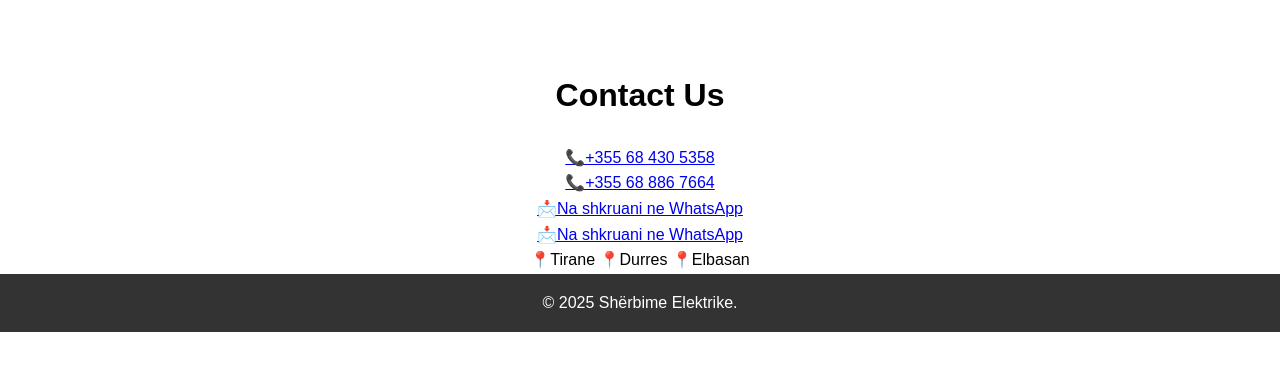
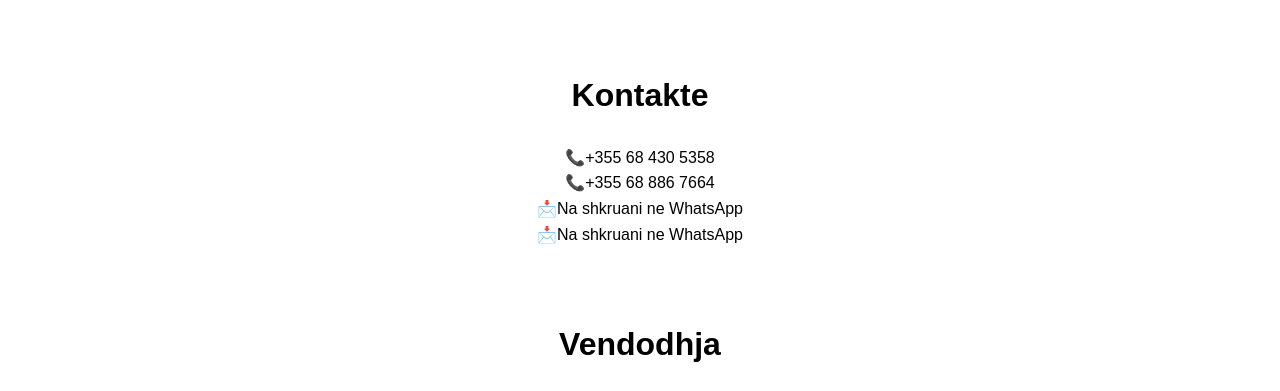
Before and after one commit to fatlindmuhadri/Sherbime-Elektrike-., a plain HTML site: page index.html in a window 1280 px wide. Shown: the part 2917-3308 px from the top of the page. Before the commit the page ends 3249 px from the top, so only its background shows below. Drawn offline with Linux system fonts and the light colour scheme; files whose address does not match are found by name.

Commit message:
Add files via upload

```diff
--- a/index.html
+++ b/index.html
@@ -3,7 +3,7 @@
 <head>
     <meta charset="UTF-8">
     <meta name="viewport" content="width=device-width, initial-scale=1.0">
-    <title>Electrician Services</title>
+    <title>Sherbime Elektrike</title>
     <link rel="stylesheet" href="style.css">
 </head>
 <body>
@@ -33,7 +33,7 @@
 
     <!-- Services Section -->
     <section id="services" class="services-section">
-        <h2>Our Services</h2>
+        <h2>Shërbime</h2>
         <p>Me mbi 5 vjet përvojë, ne jemi të përkushtuar për të ofruar zgjidhje të sigurta dhe të besueshme elektrike për klientët tanë .
            Ju ofrojmë cilesi dhe cmime konkuruese ne treg. Jemi ketu per ju per t'ju ofruar kete shërbime:
         </p>
@@ -80,11 +80,12 @@
 
     <!-- Contact Section -->
     <section id="contact" class="contact-section">
-        <h2>Contact Us</h2>
+        <h2>Kontakte</h2>
         <p><a href="tel:+355684305358">📞+355 68 430 5358</a></p>
         <p><a href="tel:+355688867664">📞+355 68 886 7664</a></p>
         <p><a href="https://wa.me/+355684305358" target="_blank">📩Na shkruani ne WhatsApp</a></p>
         <p><a href="https://wa.me/+355688867664" target="_blank">📩Na shkruani ne WhatsApp</a></p>
+        <h2>Vendodhja</h2>
         <p>
             📍Tirane
             📍Durres
--- a/style.css
+++ b/style.css
@@ -142,6 +142,10 @@ section {
     }
 }
 
+a{
+    color: black ;
+    text-decoration: none ;
+}
 /* Footer */
 footer {
     text-align: center;
```
